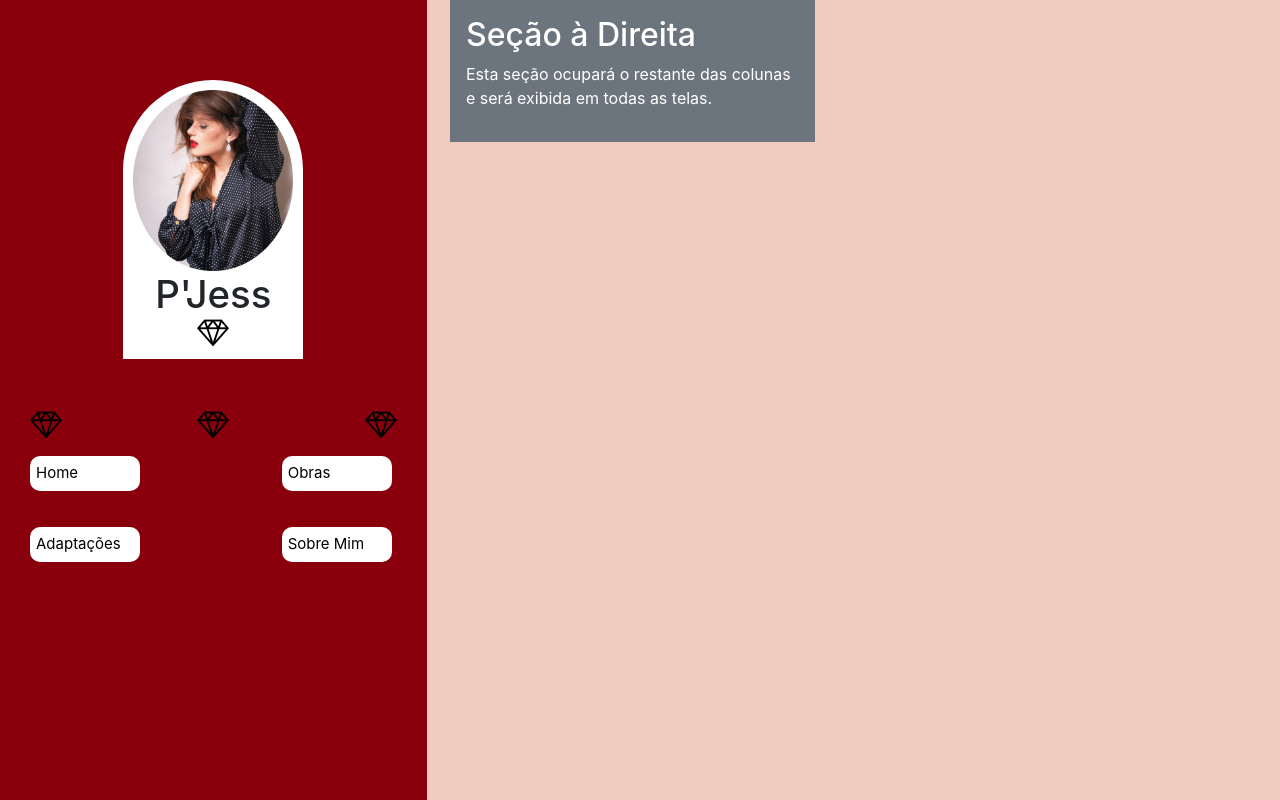
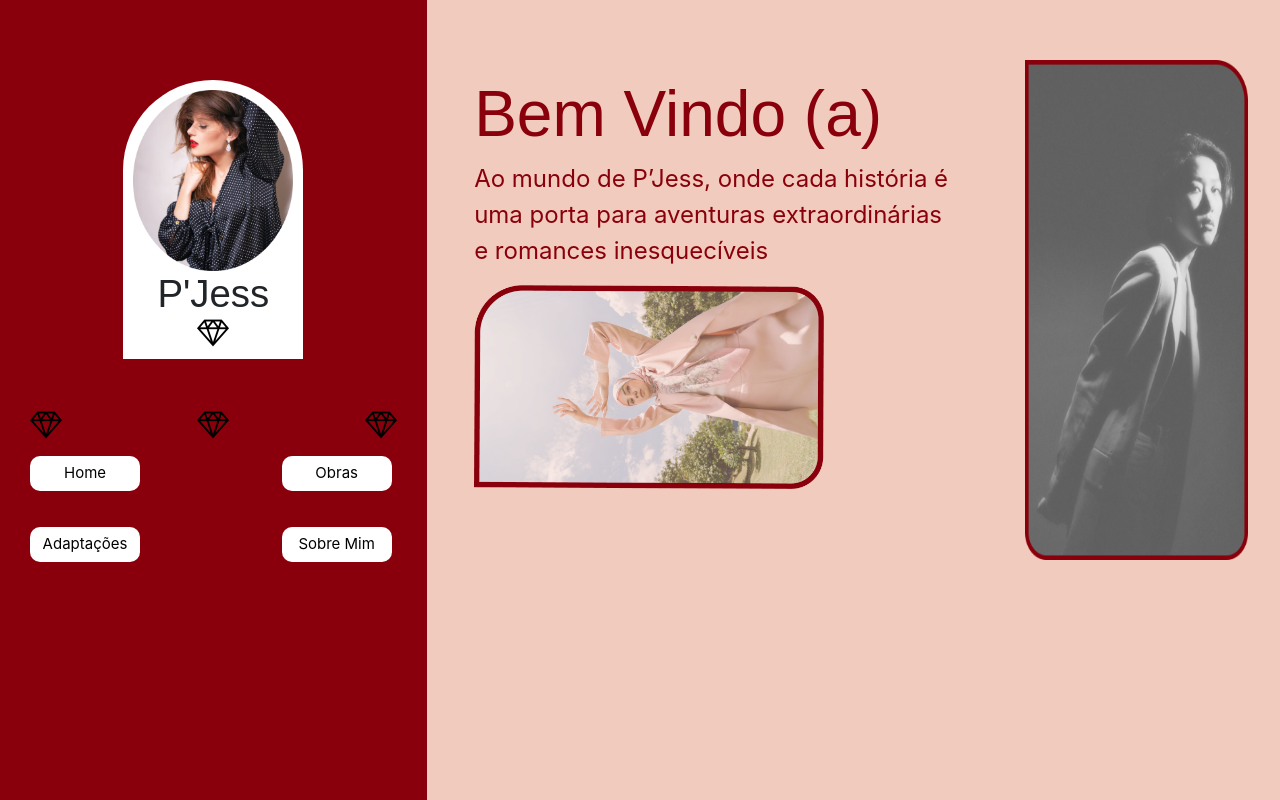
Before and after one commit to JennieOliveira99/PJess, a plain HTML site: page index.html in a window 1280 px wide. Drawn offline with nearby package versions, Linux system fonts and the light colour scheme; a web font is replaced by a local one.

Commit message:
adcionando o conteudo home

```diff
--- a/estilo/style.css
+++ b/estilo/style.css
@@ -62,6 +62,7 @@
   }
     /*titulo H1 nome fixo*/
   .h1-fixo{
+    font-family: 'Imbue', sans-serif;
     font-size: 3vw;
   }
 
@@ -97,10 +98,77 @@
     margin-right: 5px;
     padding: 6px;
     border-radius: 10px;
+    align-items: center;
     font-size: 15px;
   }
 
   /*FIM DA SECTION VERMELHA*/
-.bg-secondary{
-    margin-left: 50%;
+
+
+  /*Aqui começa a parte onde há scroll*/
+#scroll-part{
+    margin-left: 32%;/*trazendo o conteudo esquerdo*/
+    max-width: 100%;/*ocupando 100% da col-8*/
+    padding-top: 60px;
+    display: flex;
+    overflow-x: hidden;
+    padding-left: 30px;
 }
+
+h2{
+    font-family: 'Imbue', sans-serif;
+    color: #89000C;
+    font-size: 4em;
+    /* font-size: 5vw;*/
+
+}
+p{
+    color: #89000C;
+    font-size: 1.5em;
+}
+
+/*aqui começa a imagem maior da home*/
+
+/*.img-container {
+  max-width: 100%; /* Para garantir que a imagem se ajuste ao contêiner */
+ /* height: auto; /* Para garantir que a altura seja ajustada automaticamente proporcionalmente à largura */
+ /* min-height: 400px; /*altura mínima */
+
+/*
+.img-container img {
+  width: 100%; /* Para garantir que a imagem ocupe toda a largura do contêiner */
+ /* height: auto; /* Para manter a proporção da imagem */
+  /*display: block; /* Para remover margens adicionais */
+  /*margin: 0 auto; /* Para centralizar a imagem horizontalmente */
+
+.texto-home{
+  padding-top: 10px; /* Adicionando padding ao topo do texto */
+  padding-bottom: 10px;
+
+  }
+
+.container-img-home{
+    padding-left: 5%;
+
+  }
+
+   /*imagem grande da home*/
+.custom-img {
+    /* height: 500px;*/
+      max-height: 500px; /* Defina a altura mínima desejada */
+}
+
+@media (min-width: 992px) {
+  .custom-img {
+    min-height: 500px;
+    width: 100%;
+
+  }
+}
+
+
+  /*texto*/
+  .container-texto {
+    padding-left: 4%;
+
+  }
--- a/index.html
+++ b/index.html
@@ -1,15 +1,16 @@
 <!DOCTYPE html>
-<html lang="en">
+<html lang="pt-br">
 <head>
   <meta charset="UTF-8">
   <meta name="viewport" content="width=device-width, initial-scale=1.0">
   <title>P'Jess.com</title>
   <link rel="stylesheet" href="https://maxcdn.bootstrapcdn.com/bootstrap/4.5.2/css/bootstrap.min.css">
   <link rel="stylesheet" href="estilo/style.css">
+  <link href="https://fonts.googleapis.com/css2?family=Imbue:wght@400;700&display=swap" rel="stylesheet">
 </head>
 <body>
 
-  <div  class="container">
+  <div  class="container-fluid">
     <div class="row">
       <!-- Seção à esquerda (substituída por menu toggler em telas menores) -->
       <div id="side" class="col-md-4 col-sm-4 col-4">
@@ -37,21 +38,29 @@
             <button class="bottom-link quarto-link" onclick="scrollToSection('#section4')">Sobre Mim</button>
           </div>
         </section>
+      </div>
+
+      <!-- na home foi configurado para que a img fique a esquerda e o texto a direita, mas em relacao a ux usamos order-sm-first para inverter o conteudo  -->
+      <div id="scroll-part" class="col-md-8 col-sm-8 col-8 ">
+        <div class="row">
+
+          <div class="col-lg-8 col-md-12 col-sm-12 col-12 container-texto order-first ">
+
+            <div class="p-3 texto-home">
+              <h2>Bem Vindo (a)</h2>
+              <p>
+                Ao mundo de P’Jess, onde cada história é uma porta para aventuras extraordinárias e romances inesquecíveis</p>
+                <img src="img/wild2.png" class="img-fluid" width="350px" height="auto" alt="Imagem responsiva">
+            </div>
+
+          </div>
 
 
-
-      </div>
-      <!-- Seção à direita (ocupando o restante das colunas) -->
-      <div class="col-md-8 col-sm-8 col-8">
-        <div class="bg-secondary text-white p-3">
-          <h2>Seção à Direita</h2>
-          <p>Esta seção ocupará o restante das colunas e será exibida em todas as telas.
-
-          </p>
+          <div class="col-lg-4 col-md-12 col-sm-12 container-img-home ">  <!-- Mantido col-md-8 para o texto -->
+           <img src="img/wild1.png" class="img-fluid custom-img"  alt="Imagem responsiva">
+          </div>
         </div>
       </div>
-    </div>
-  </div>
 
   <script src="https://ajax.googleapis.com/ajax/libs/jquery/3.5.1/jquery.min.js"></script>
   <script src="https://cdnjs.cloudflare.com/ajax/libs/popper.js/1.16.0/umd/popper.min.js"></script>
```
Also changed, not shown: img/wild1.png (added), img/wild2.png (added).
